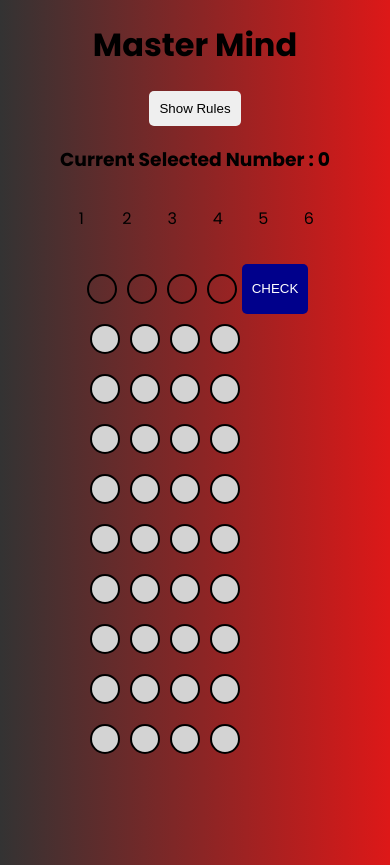
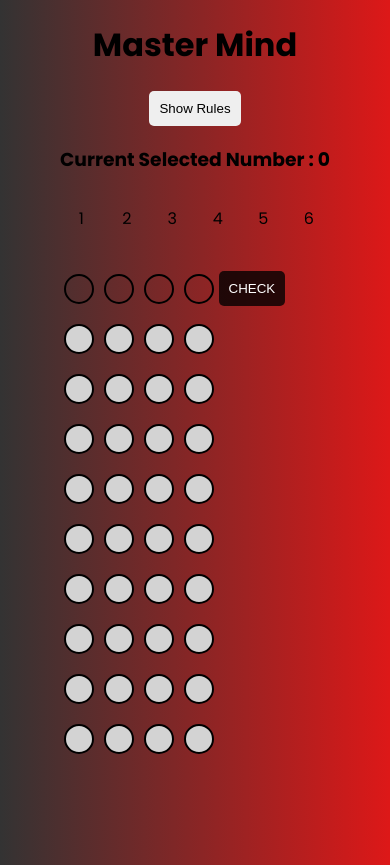
Before and after one commit to Yin-Lynn-Htun/MasterMind_React, a React (Create React App) app: page / in a window 390 px wide. Built offline with nearby package versions, Linux system fonts and the light colour scheme.

Commit message:
fix: Change the display from flex to grid

```diff
--- a/src/components/AnswerHolders/AnswerHolders.js
+++ b/src/components/AnswerHolders/AnswerHolders.js
@@ -1,8 +1,8 @@
-import React from 'react';
-import AnswerHolder from './AnswerHolder/AnswerHolder';
-import classes from './AnswerHolders.module.css';
-import HintHolders from '../HintHolders/HintHolders';
-import _ from 'lodash';
+import React from 'react'
+import AnswerHolder from './AnswerHolder/AnswerHolder'
+import classes from './AnswerHolders.module.css'
+import HintHolders from '../HintHolders/HintHolders'
+import _ from 'lodash'
 
 const AnswerHolders = (props) => {
     const holders = props.numbers.map((number, index) => {
@@ -15,17 +15,17 @@ const AnswerHolders = (props) => {
                 rowId={props.id}
                 selectNumber={props.onClickAnswerNumber}
             />
-        );
-    });
+        )
+    })
 
-    let eleToShow = <HintHolders checkNumber={props.checkNumber} />;
+    let eleToShow = <HintHolders checkNumber={props.checkNumber} />
 
     if (props.show) {
         eleToShow = (
             <button className={classes.checkBtn} onClick={props.onCheckAnswer}>
                 CHECK
             </button>
-        );
+        )
     } else if (
         _.isEqual(props.checkNumber, [
             'dontShow',
@@ -34,27 +34,27 @@ const AnswerHolders = (props) => {
             'dontShow',
         ])
     ) {
-        eleToShow = <div className={classes.box}></div>;
+        eleToShow = <div className={classes.box}></div>
     }
 
-    let buttonClass = [classes.checkBtn];
+    let buttonClass = [classes.checkBtn]
 
     if (!props.show) {
-        buttonClass.push(classes.dontShow);
+        buttonClass.push(classes.dontShow)
     }
 
     return (
-        <div>
-            <div className={classes.container}>
-                <section className={classes.holders}>
+        <>
+            <section className={classes.holders}>
+                <div style={{ display: 'flex', gridColumn: '2 / span 1' }}>
                     {holders}
-                    {eleToShow}
-                </section>
-            </div>
-        </div>
-    );
-};
+                </div>
+                {eleToShow}
+            </section>
+        </>
+    )
+}
 
 export default React.memo(AnswerHolders, (prevProps, nextProps) => {
-    return !nextProps.show && nextProps.checkNumber === prevProps.checkNumber;
-});
+    return !nextProps.show && nextProps.checkNumber === prevProps.checkNumber
+})
--- a/src/components/AnswerHolders/AnswerHolders.module.css
+++ b/src/components/AnswerHolders/AnswerHolders.module.css
@@ -1,27 +1,25 @@
-.container {
-    display: flex;
-    max-width: 100vw;
-    margin: auto;
-    align-items: center;
-    justify-content: center;
-    text-align: center;
-}
-
 .holders {
     width: 100vw;
-    display: flex;
-    margin: auto;
-    justify-content: center;
+    display: grid;
+    grid-template-columns: 1fr max-content 120px 1fr;
 }
 
 .checkBtn {
-    background-color: darkblue;
-    text-align: center;
+    background-color: rgba(0, 0, 0, 0.79);
+    color: white;
+    /* background-image: linear-gradient(
+        var(--color1),
+        var(--color4),
+        var(--color6)
+    );
+    background-clip: text;
+    -webkit-background-clip: text;
+    -webkit-text-fill-color: transparent;    */
     border-radius: 5px;
     border: 0;
-    padding: 10px 30px;
-    color: white;
-    max-width: 150px;
+    padding: 15px 20px;
+    align-self: center;
+    justify-self: center;
 }
 
 .checkBtn:active {
@@ -38,16 +36,6 @@
 }
 
 @media (max-width: 600px) {
-    .container {
-        display: flex;
-        max-width: 100vw;
-        width: 70vw;
-        margin: auto;
-        align-items: center;
-        justify-content: center;
-        text-align: center;
-    }
-
     .holders {
         max-width: 100vw;
         width: 70vw;
```
